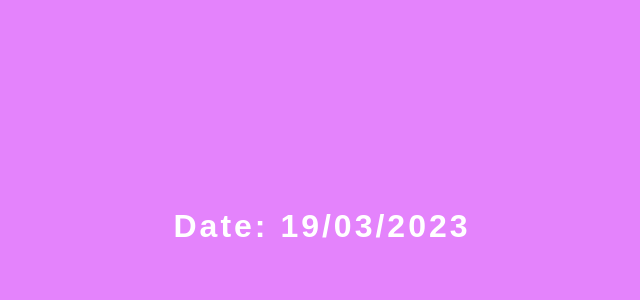
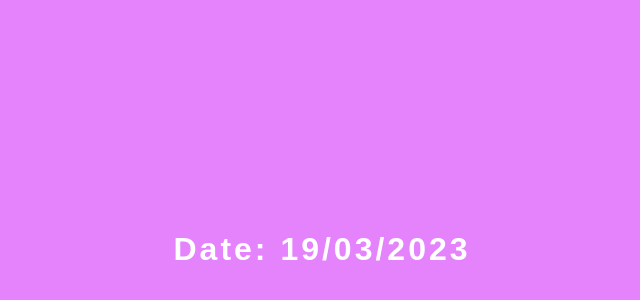
Before and after one commit to sirchogyal/date3, a plain HTML site: page index.html in a window 1280 px wide. Shown: the part 174-474 px from the top of the page, without its empty margins (318-958 px from the left). Drawn offline with Linux system fonts and the light colour scheme.

Commit message:
Update style.css

```diff
--- a/style.css
+++ b/style.css
@@ -16,5 +16,10 @@
     }
 
 .date {
-        padding: 15px;
+  display: flex;
+  justify-content: center;
+  align-items: center;
+  height: 100vh;
+  text-align: center;
+  padding: 15px;
 }
```
